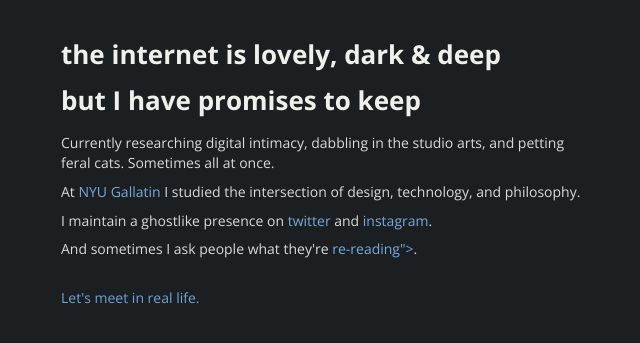
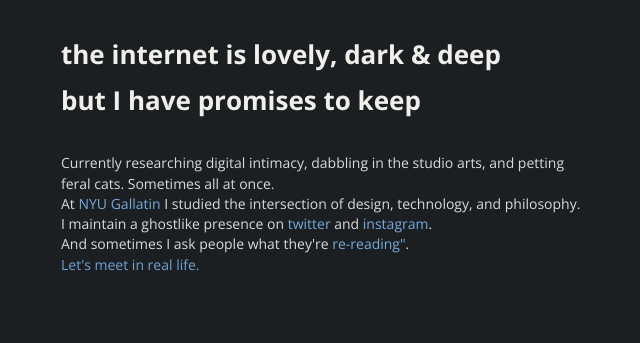
Before and after one commit to alicecai/alicecai.github.io, a Jekyll site: the page built from index.html, in a window 1280 px wide. Shown: the top 343 px of the page, without its empty margins (319-959 px from the left). Built offline with Jekyll 4.4.1, drawn with Linux system fonts in a browser that asks for light colours; Markdown is read by kramdown in place of the engine named in the settings; the list of posts is cut into pages by our own code; comment, search, counter and statistics services are not loaded.

```diff
--- a/index.html
+++ b/index.html
@@ -4,13 +4,13 @@ title: the internet is lovely, dark & deep
 ---
 <h1>but I have promises to keep</h1>
 
-<p>Currently researching digital intimacy, dabbling in the studio arts, and petting feral cats. Sometimes all at once. </p>
+<br>Currently researching digital intimacy, dabbling in the studio arts, and petting feral cats. Sometimes all at once.
 
-<p>At <a href="https://gallatin.nyu.edu">NYU Gallatin</a> I studied the intersection of design, technology, and philosophy.</p>
+<br>At <a href="https://gallatin.nyu.edu">NYU Gallatin</a> I studied the intersection of design, technology, and philosophy.
 
-<p>I maintain a ghostlike presence on <a href="https://twitter.com/icedcai">twitter</a> and <a href="https://instagram.com/icedcai">instagram</a>. </p>
+<br>I maintain a ghostlike presence on <a href="https://twitter.com/icedcai">twitter</a> and <a href="https://instagram.com/icedcai">instagram</a>.
 
-<p>And sometimes I ask people what they're <a href="http://rereadthis.com">re-reading"></a>.</p>
+<br>And sometimes I ask people what they're <a href="http://rereadthis.com">re-reading"</a>.
 
 <br><font color="6ea3d8">Let's meet in real life.</font></br>
 
```
Also changed, not shown: README.md.
